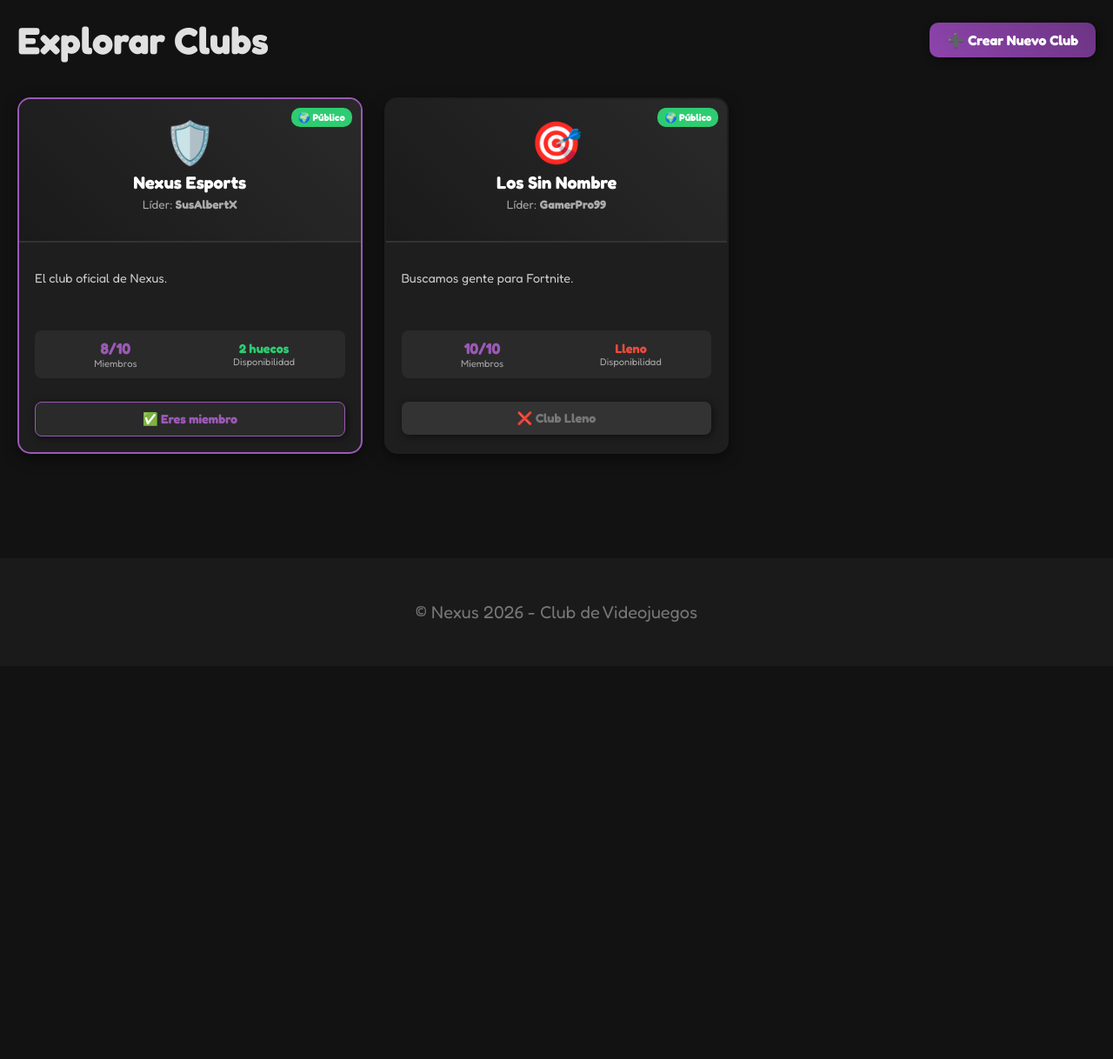
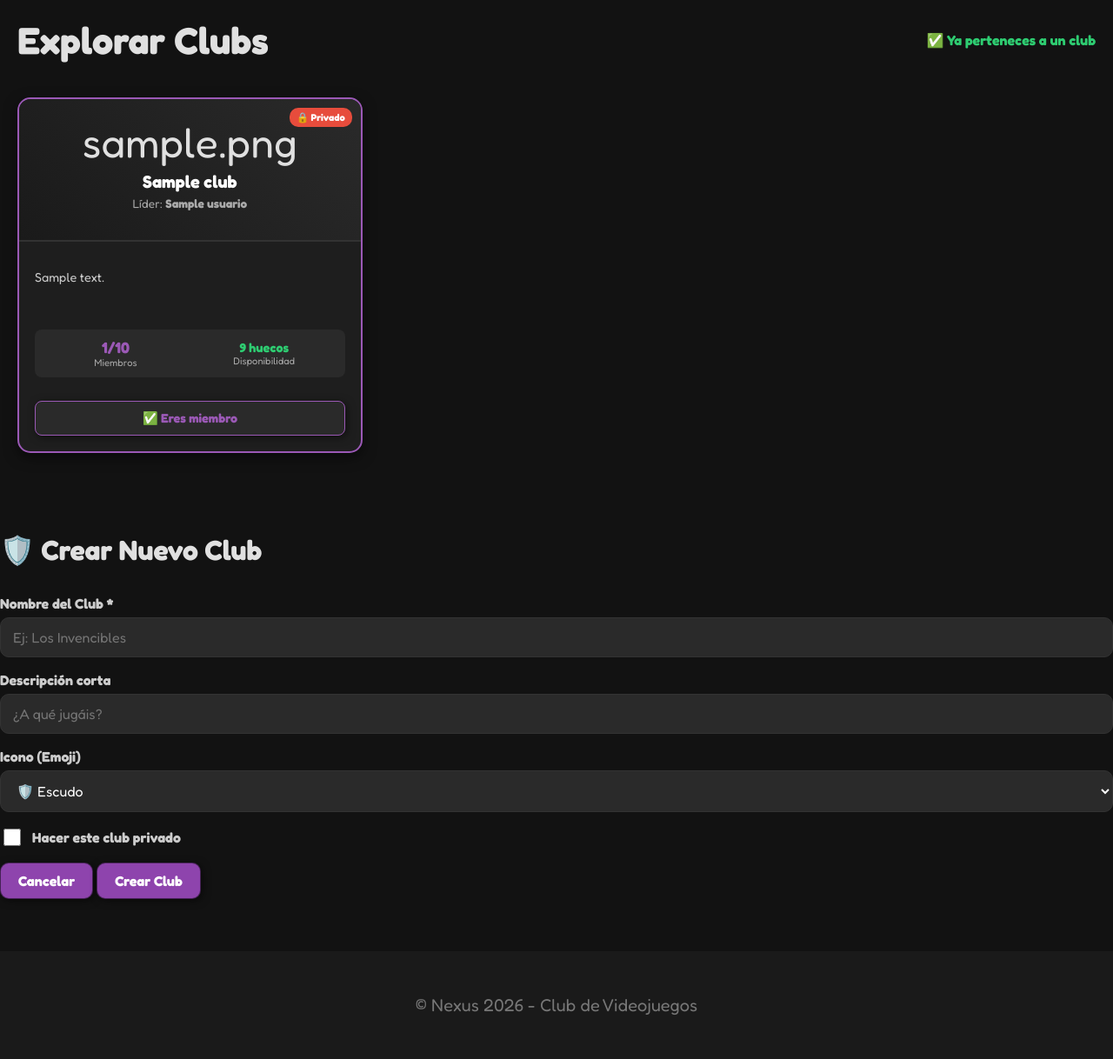
Before and after one commit to SusAlbertX/Nexus, a PHP site: page /clubs.php in a window 1280 px wide. Shown: the part 408-1626 px from the top of the page at 87% size. Before the commit the page ends 1124 px from the top, so only its background shows below. Run offline with PHP 8.4, Linux system fonts and the light colour scheme; the visitor is signed in with stand-in values (Sample User, id 1); tables that the repository leaves empty or names only in its code hold one stand-in row (values such as "Sample post").

Commit message:
Clubs Update

```diff
--- a/src/ajustes.php
+++ b/src/ajustes.php
@@ -61,6 +61,7 @@ $usuario = $stmt->fetch();
 <!DOCTYPE html>
 <html lang="es">
 <head>
+                        <link rel="icon" href="icono.png" type="image/png">
     <meta charset="UTF-8">
     <meta name="viewport" content="width=device-width, initial-scale=1.0">
     <title>Ajustes - Nexus</title>
--- a/src/clubs.php
+++ b/src/clubs.php
@@ -1,11 +1,27 @@
 <?php
 require_once 'config.php';
-if (!isset($_SESSION['usuario_id'])) { header("Location: login.php"); exit; }
-$mi_club_id = 1;
-$clubs = [
-    ['id' => 1, 'nombre' => 'Nexus Esports', 'descripcion' => 'El club oficial de Nexus.', 'lider' => 'SusAlbertX', 'miembros' => 8, 'max' => 10, 'privado' => false, 'icono' => '🛡️'],
-    ['id' => 2, 'nombre' => 'Los Sin Nombre', 'descripcion' => 'Buscamos gente para Fortnite.', 'lider' => 'GamerPro99', 'miembros' => 10, 'max' => 10, 'privado' => false, 'icono' => '🎯']
-];
+
+if (!isset($_SESSION['usuario_id'])) {
+    header("Location: login.php");
+    exit;
+}
+
+$pdo = getPDO();
+$mi_id = $_SESSION['usuario_id'];
+$mensaje = $_GET['msg'] ?? '';
+$error = $_GET['err'] ?? '';
+
+$stmt = $pdo->prepare("SELECT club_id FROM miembros_club WHERE usuario_id = ?");
+$stmt->execute([$mi_id]);
+$mi_club = $stmt->fetch();
+$mi_club_id = $mi_club ? $mi_club['club_id'] : 0;
+
+$query = "SELECT c.*, u.nombre AS lider_nombre,
+          (SELECT COUNT(*) FROM miembros_club m WHERE m.club_id = c.id) AS total_miembros
+          FROM clubs c
+          JOIN usuarios u ON c.lider_id = u.id
+          ORDER BY c.fecha_creacion DESC";
+$clubs = $pdo->query($query)->fetchAll();
 ?>
 <!DOCTYPE html>
 <html lang="es">
@@ -35,53 +51,134 @@ $clubs = [
                         <a href="logout.php" class="logout-link">🚪 Cerrar Sesión</a>
                     </div>
                 </div>
-            <?php else: ?>
-                <a href="login.php" style="margin-left: 15px;">Acceso</a>
             <?php endif; ?>
         </nav>
     </div>
 </header>
 
-<section class="hero" style="min-height: 30vh;">
+<section class="hero" style="min-height: 25vh;">
     <h1>🛡️ Clubs Nexus</h1>
     <p>Únete a un equipo, compite junto a tus amigos y dominad la plataforma.</p>
 </section>
 
 <section class="container" style="padding: 20px;">
+
+    <?php if ($mensaje): ?>
+        <div class="alerta <?= $error ? 'error' : 'ok' ?>"><?= e($mensaje) ?></div>
+    <?php endif; ?>
+
     <div style="display: flex; justify-content: space-between; align-items: center; margin-bottom: 30px; flex-wrap: wrap; gap: 15px;">
         <h2 style="margin: 0;">Explorar Clubs</h2>
-        <button class="btn-primario" onclick="alert('Próximamente: Formulario real')">➕ Crear Nuevo Club</button>
+        <?php if ($mi_club_id == 0): ?>
+            <button class="btn-primario" onclick="abrirModalCrear()">➕ Crear Nuevo Club</button>
+        <?php else: ?>
+            <span style="color: #2ecc71; font-weight: bold;">✅ Ya perteneces a un club</span>
+        <?php endif; ?>
     </div>
 
+    <?php if (empty($clubs)): ?>
+        <div class="panel" style="text-align: center;">
+            <p>Todavía no hay clubes en Nexus. ¡Sé el primero en crear uno!</p>
+        </div>
+    <?php else: ?>
         <div class="grid-torneos">
             <?php foreach ($clubs as $club): ?>
                 <div class="torneo-card" style="border: 2px solid <?= $club['id'] == $mi_club_id ? '#9b59b6' : 'transparent' ?>;">
                     <div style="background: linear-gradient(45deg, #1a1a1a, #2a2a2a); padding: 20px; text-align: center; border-bottom: 2px solid #333; position: relative;">
-                    <span style="position: absolute; top: 10px; right: 10px; font-size: 0.7em; padding: 4px 8px; border-radius: 10px; background: <?= $club['privado'] ? '#e74c3c' : '#2ecc71' ?>; color: white; font-weight: bold;"><?= $club['privado'] ? '🔒 Privado' : '🌍 Público' ?></span>
-                    <div style="font-size: 3em; margin-bottom: 5px;"><?= $club['icono'] ?></div>
-                    <h3 class="torneo-titulo" style="margin: 0; color: white;"><?= $club['nombre'] ?></h3>
-                    <p style="color: #aaa; font-size: 0.85em; margin-top: 5px;">Líder: <strong><?= $club['lider'] ?></strong></p>
+                        <span style="position: absolute; top: 10px; right: 10px; font-size: 0.7em; padding: 4px 8px; border-radius: 10px; background: <?= $club['es_privado'] ? '#e74c3c' : '#2ecc71' ?>; color: white; font-weight: bold;">
+                            <?= $club['es_privado'] ? '🔒 Privado' : '🌍 Público' ?>
+                        </span>
+                        <div style="font-size: 3em; margin-bottom: 5px;"><?= e($club['icono']) ?></div>
+                        <h3 class="torneo-titulo" style="margin: 0; color: white;"><?= e($club['nombre']) ?></h3>
+                        <p style="color: #aaa; font-size: 0.85em; margin-top: 5px;">Líder: <strong><?= e($club['lider_nombre']) ?></strong></p>
                     </div>
                     <div class="torneo-contenido">
-                    <p style="color: #ccc; font-size: 0.9em; min-height: 40px;"><?= $club['descripcion'] ?></p>
+                        <p style="color: #ccc; font-size: 0.9em; min-height: 40px;"><?= e($club['descripcion']) ?></p>
                         <div class="torneo-stats" style="margin-top: 15px;">
-                        <div class="stat-item"><div class="stat-numero"><?= $club['miembros'] ?>/<?= $club['max'] ?></div><div class="stat-label">Miembros</div></div>
-                        <div class="stat-item"><?php if ($club['miembros'] >= $club['max']): ?><div class="stat-numero" style="color: #e74c3c; font-size: 0.9em;">Lleno</div><?php else: ?><div class="stat-numero" style="color: #2ecc71; font-size: 0.9em;"><?= $club['max'] - $club['miembros'] ?> huecos</div><?php endif; ?><div class="stat-label">Disponibilidad</div></div>
+                            <div class="stat-item">
+                                <div class="stat-numero"><?= $club['total_miembros'] ?>/10</div>
+                                <div class="stat-label">Miembros</div>
+                            </div>
+                            <div class="stat-item">
+                                <?php if ($club['total_miembros'] >= 10): ?>
+                                    <div class="stat-numero" style="color: #e74c3c; font-size: 0.9em;">Lleno</div>
+                                <?php else: ?>
+                                    <div class="stat-numero" style="color: #2ecc71; font-size: 0.9em;"><?= 10 - $club['total_miembros'] ?> huecos</div>
+                                <?php endif; ?>
+                                <div class="stat-label">Disponibilidad</div>
+                            </div>
                         </div>
                         <div class="torneo-acciones" style="margin-top: 15px;">
                             <?php if ($club['id'] == $mi_club_id): ?>
                                 <button style="background: #2a2a2a; color: #9b59b6; border: 1px solid #9b59b6; width: 100%; cursor: default;">✅ Eres miembro</button>
-                        <?php elseif ($club['miembros'] >= $club['max']): ?>
+                            <?php elseif ($mi_club_id != 0): ?>
+                                <button disabled style="width: 100%; background: #333; color: #777; border: none;">Ya estás en otro club</button>
+                            <?php elseif ($club['total_miembros'] >= 10): ?>
                                 <button disabled style="width: 100%; background: #333; color: #777; border: none;">❌ Club Lleno</button>
+                            <?php elseif ($club['es_privado']): ?>
+                                <button class="btn-outline" style="width: 100%;" onclick="alert('Este club es privado. El líder debe invitarte.')">🔒 Solicitar Invitación</button>
                             <?php else: ?>
-                            <button class="btn-primario" style="width: 100%;" onclick="alert('¡Próximamente podrás unirte!')">➕ Unirse al Club</button>
+                                <form action="accion_club.php" method="POST" style="width: 100%;">
+                                    <input type="hidden" name="accion" value="unirse">
+                                    <input type="hidden" name="club_id" value="<?= $club['id'] ?>">
+                                    <button type="submit" class="btn-primario" style="width: 100%;">➕ Unirse al Club</button>
+                                </form>
                             <?php endif; ?>
                         </div>
                     </div>
                 </div>
             <?php endforeach; ?>
         </div>
+    <?php endif; ?>
 </section>
+
+<div id="modal-crear" class="modal-overlay">
+    <div class="modal">
+        <h3>🛡️ Crear Nuevo Club</h3>
+        <form action="accion_club.php" method="POST">
+            <input type="hidden" name="accion" value="crear">
+            <div class="form-grupo">
+                <label>Nombre del Club *</label>
+                <input type="text" name="nombre" required maxlength="50" placeholder="Ej: Los Invencibles">
+            </div>
+            <div class="form-grupo">
+                <label>Descripción corta</label>
+                <input type="text" name="descripcion" maxlength="255" placeholder="¿A qué jugáis?">
+            </div>
+            <div class="form-grupo">
+                <label>Icono (Emoji)</label>
+                <select name="icono">
+                    <option value="🛡️">🛡️ Escudo</option>
+                    <option value="🎯">🎯 Diana</option>
+                    <option value="🔥">🔥 Fuego</option>
+                    <option value="👾">👾 Alien</option>
+                    <option value="🐺">🐺 Lobo</option>
+                    <option value="👑">👑 Corona</option>
+                </select>
+            </div>
+            <div class="form-grupo" style="flex-direction: row; align-items: center; gap: 10px;">
+                <input type="checkbox" name="es_privado" id="es_privado" value="1" style="width: 20px; height: 20px;">
+                <label for="es_privado" style="margin: 0;">Hacer este club privado</label>
+            </div>
+            <div class="modal-buttons">
+                <button type="button" class="modal-btn cancel" onclick="cerrarModalCrear()">Cancelar</button>
+                <button type="submit" class="modal-btn confirm">Crear Club</button>
+            </div>
+        </form>
+    </div>
+</div>
+
 <footer><div class="container"><p>&copy; Nexus 2026 - Club de Videojuegos</p></div></footer>
+
+<script>
+    function abrirModalCrear() {
+        document.getElementById('modal-crear').style.display = 'flex';
+        document.body.classList.add('modal-abierto');
+    }
+    function cerrarModalCrear() {
+        document.getElementById('modal-crear').style.display = 'none';
+        document.body.classList.remove('modal-abierto');
+    }
+</script>
 </body>
 </html>
```
Also changed, not shown: src/accion_club.php (added, +95 -0 lines). Lines whose indentation alone changed are shown as unchanged.
